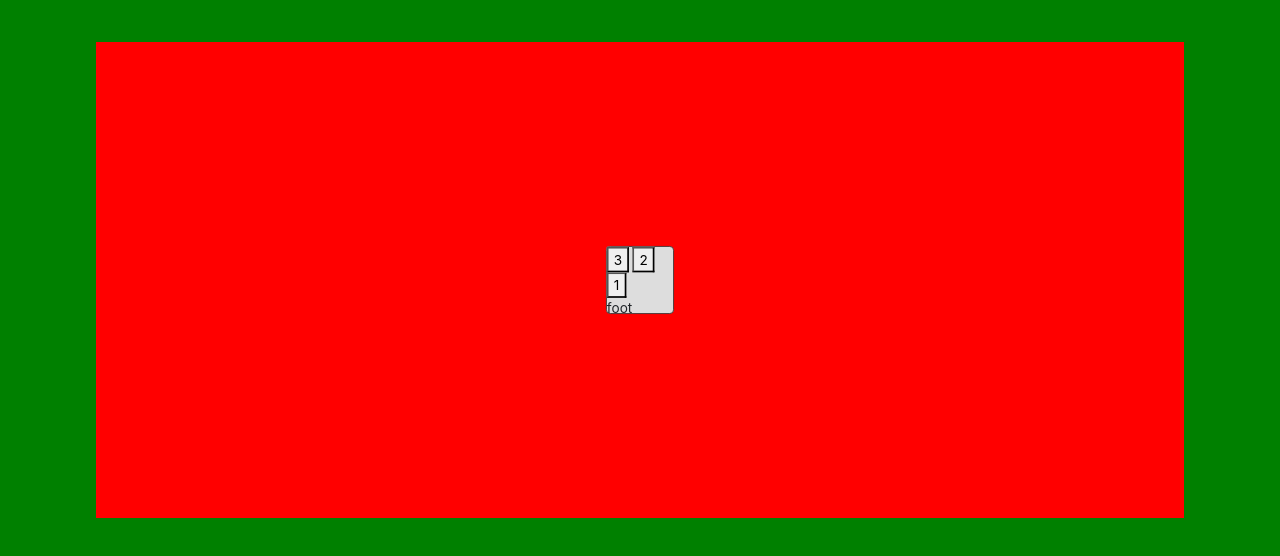
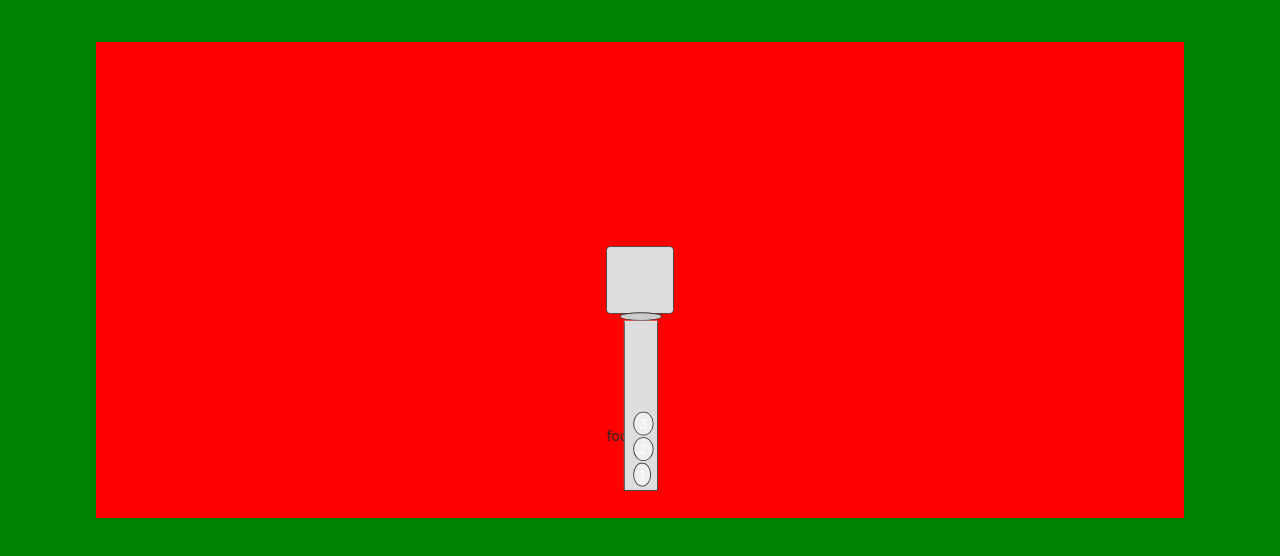
Before and after one commit to Shiv-sharma-111/Standing-Fan, a plain HTML site: page code/index.html in a window 1280 px wide. Drawn offline with nearby package versions, Linux system fonts and the light colour scheme.

Commit message:
set the buttons property

```diff
--- a/code/css/style.css
+++ b/code/css/style.css
@@ -26,3 +26,36 @@ body{
   border-radius: 5px;
   background-color: #ddd;
 }
+.lower-housing
+{
+  position: relative;
+  height: 10px;
+  width: 50px;
+  top: 99%;
+  left: 15px;
+  border: 1px solid #333;
+  border-radius: 50%;
+  background-color: #ccc;
+}
+.neck
+{
+  position: relative;
+  height: 200px;
+  width: 40px;
+  top: 77px;
+  left: 20px;
+  border: 1px solid #333;
+  border-top: 1px solid #ddd;
+  background-color: #ddd;
+}
+.level
+{
+  position: relative;
+  top: 53%;
+  margin: 1px 10px;
+  border: 1px solid #333;
+  border-radius: 50%;
+  color: white;
+  cursor: hand;
+
+}
```
